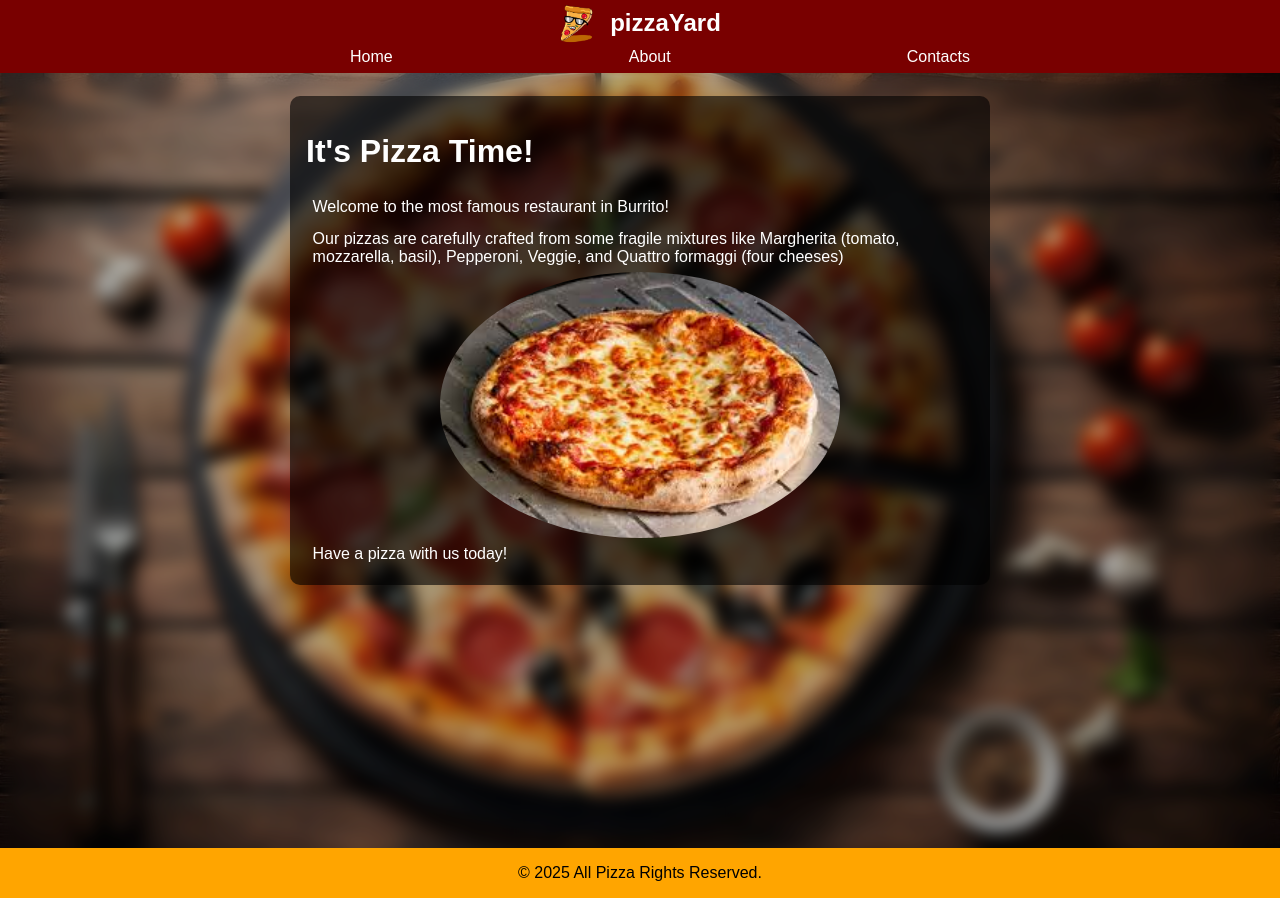
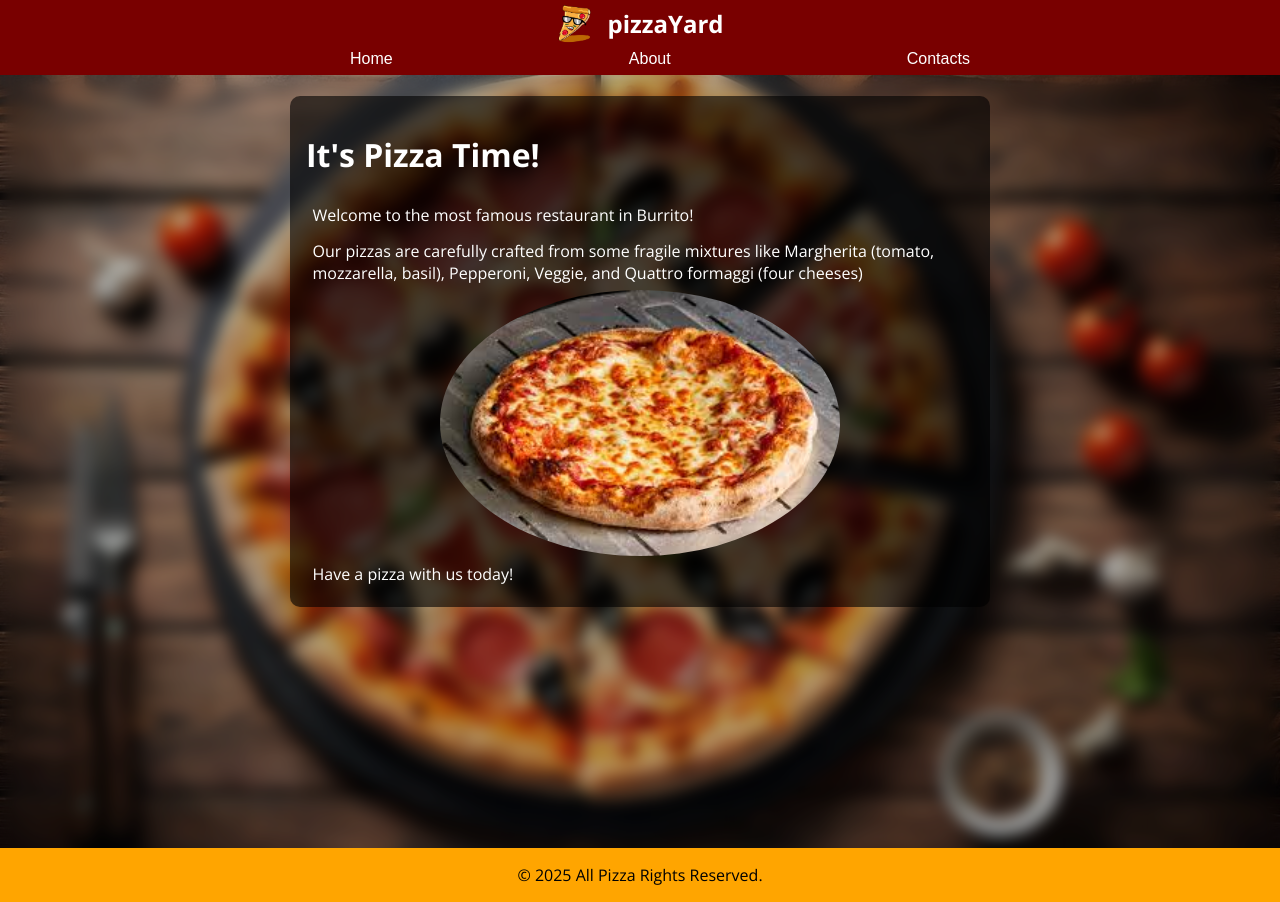
Before and after one commit to Ekomjah/restauante, a website built with webpack: page src/template.html in a window 1280 px wide. Built offline with nearby package versions, Linux system fonts and the light colour scheme.

Commit message:
Update font family to "Open Sans" in styles and add Google Fonts links in template

```diff
--- a/src/styles.css
+++ b/src/styles.css
@@ -9,7 +9,7 @@ body {
   background-clip: border-box;
   color: white;
   background-size: cover;
-  font-family: Arial, Helvetica, sans-serif;
+  font-family: "Open Sans", sans-serif;
   background-position: center;
 
   position: relative;
@@ -73,7 +73,6 @@ main {
 .banner-txt {
   text-align: center;
   font-size: 1.5rem;
-  font-family: sans-serif;
   color: white;
   font-weight: bolder;
 }
--- a/src/template.html
+++ b/src/template.html
@@ -5,6 +5,12 @@
     <meta name="viewport" content="width=device-width, initial-scale=1.0" />
     <title>Restaurante</title>
     <link rel="stylesheet" href="styles.css" />
+    <link rel="preconnect" href="https://fonts.googleapis.com" />
+    <link rel="preconnect" href="https://fonts.gstatic.com" crossorigin />
+    <link
+      href="https://fonts.googleapis.com/css2?family=Open+Sans:ital,wght@0,300..800;1,300..800&family=Poppins:ital,wght@0,100;0,200;0,300;0,400;0,500;0,600;0,700;0,800;0,900;1,100;1,200;1,300;1,400;1,500;1,600;1,700;1,800;1,900&family=Roboto:ital,wght@0,100;0,300;0,400;0,500;0,700;0,900;1,100;1,300;1,400;1,500;1,700;1,900&display=swap"
+      rel="stylesheet"
+    />
   </head>
   <body>
     <nav>
```
